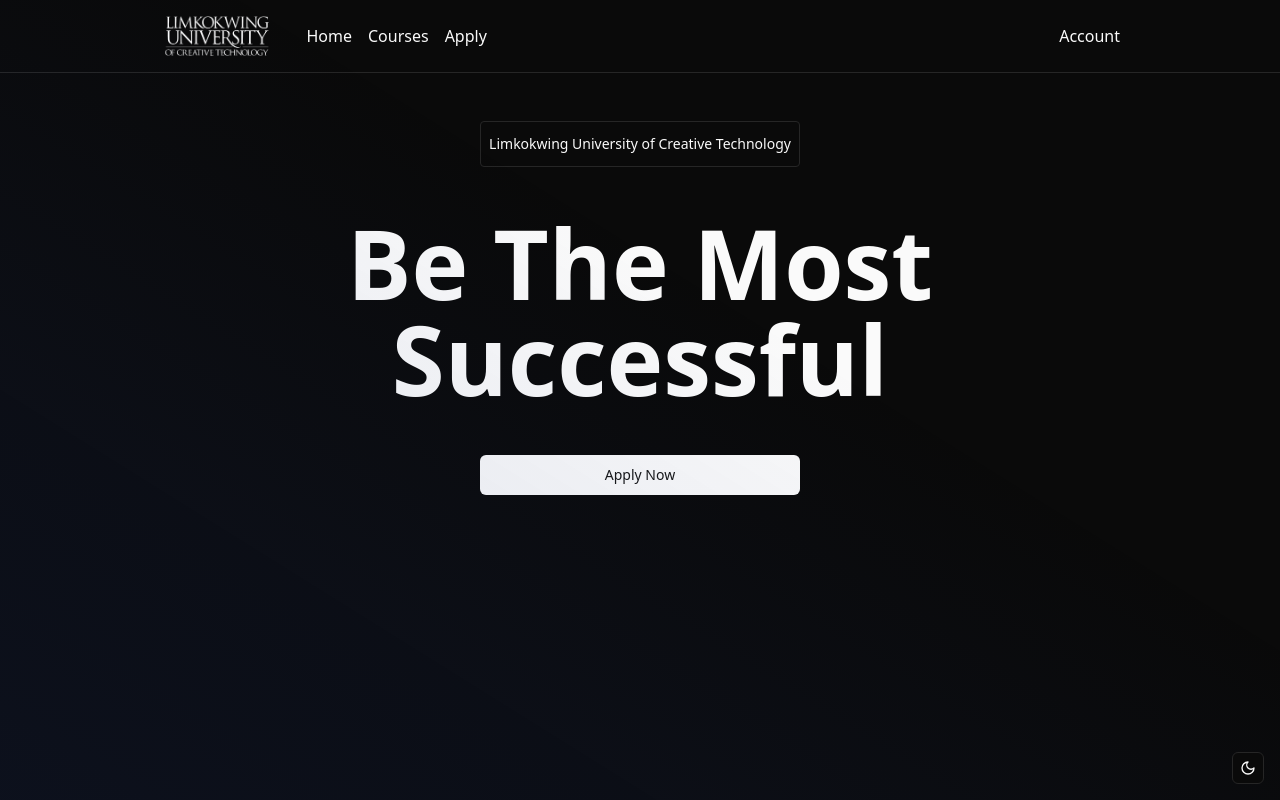
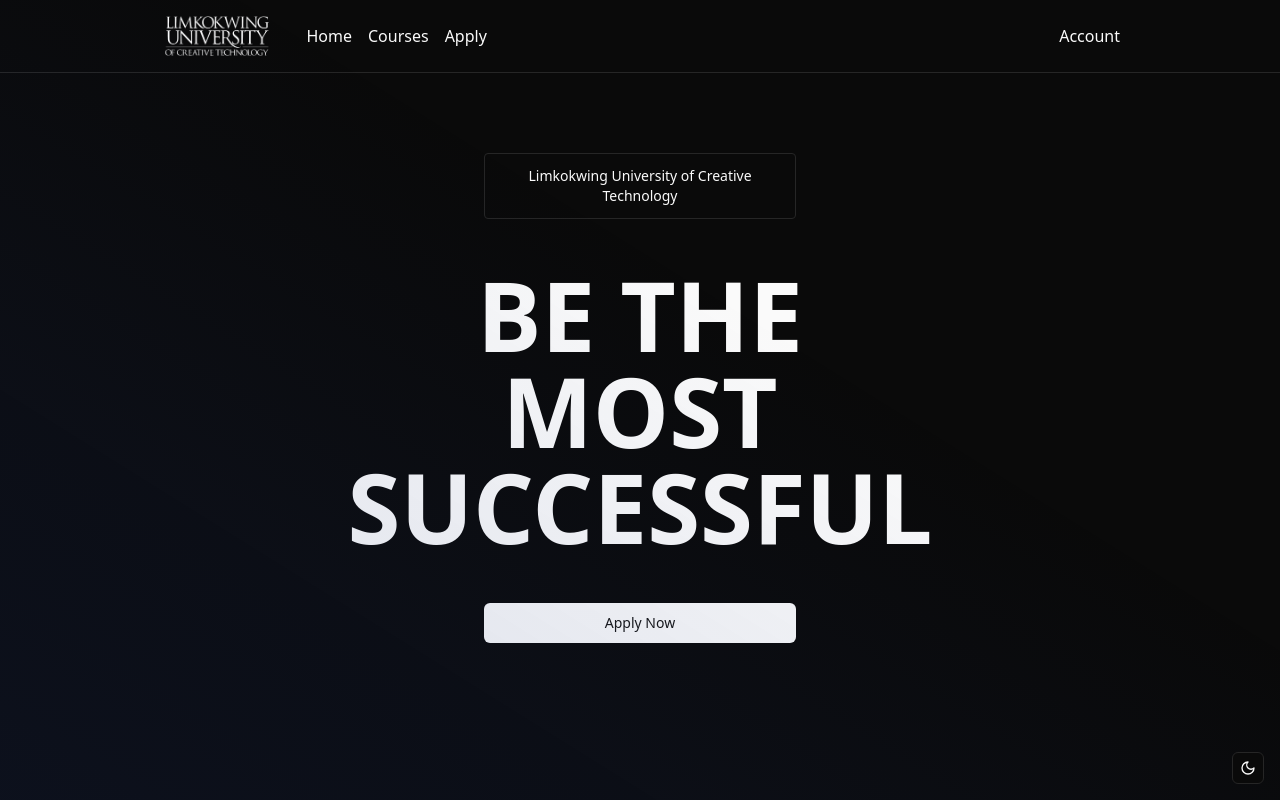
Before and after one commit to ntholi/apply-limkokwing, a React (Vite) app in the folder packages/client/: page / in a window 1280 px wide. Built offline with nearby package versions, Linux system fonts and the light colour scheme.

Commit message:
Restyle home page

```diff
--- a/packages/client/src/routes/_main.tsx
+++ b/packages/client/src/routes/_main.tsx
@@ -10,7 +10,9 @@
   return (
     <Gradient>
       <Navbar />
-      <Outlet />
+      <main className='px-4 py-8'>
+        <Outlet />
+      </main>
     </Gradient>
   );
 }
--- a/packages/client/src/routes/_main/index.lazy.tsx
+++ b/packages/client/src/routes/_main/index.lazy.tsx
@@ -11,7 +11,7 @@
       <h1 className='w-full rounded-sm border px-2 py-3 text-center text-sm md:w-[25%]'>
         Limkokwing University of Creative Technology
       </h1>
-      <p className='text-center text-5xl font-bold sm:text-6xl md:w-1/2 md:text-8xl'>
+      <p className='text-center text-5xl font-bold uppercase sm:text-6xl md:w-1/2 md:text-8xl'>
         Be The Most Successful
       </p>
       <Button className='w-full md:w-[25%]' asChild>
```
